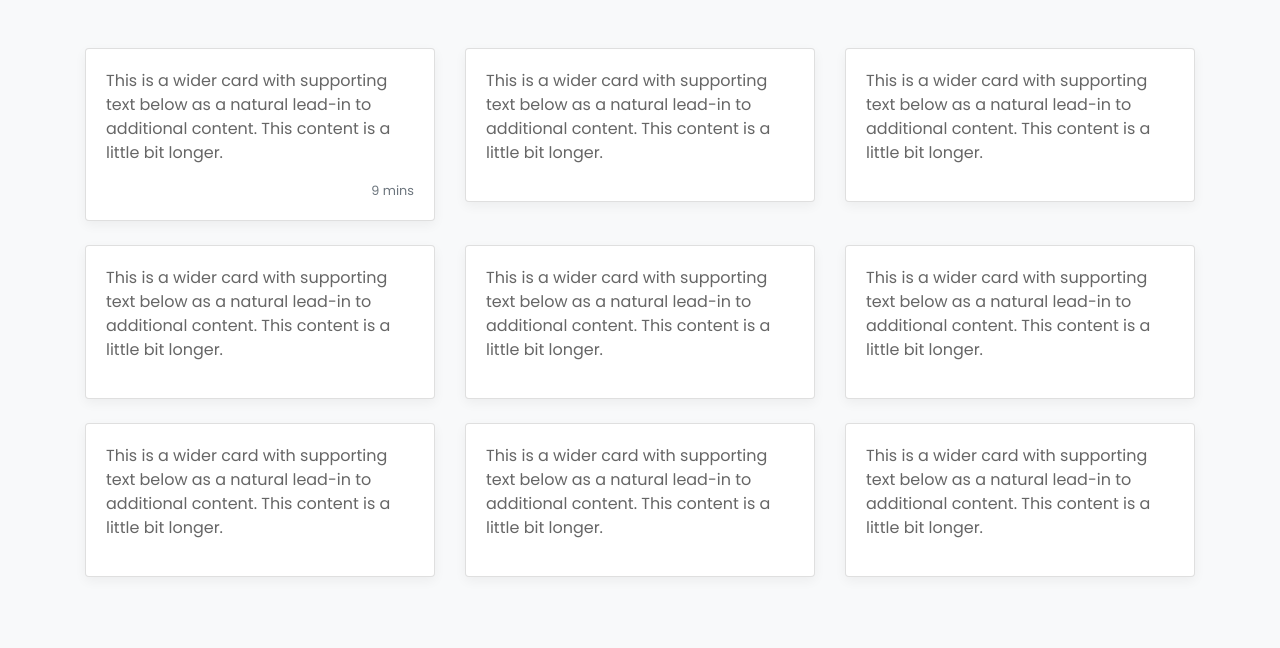
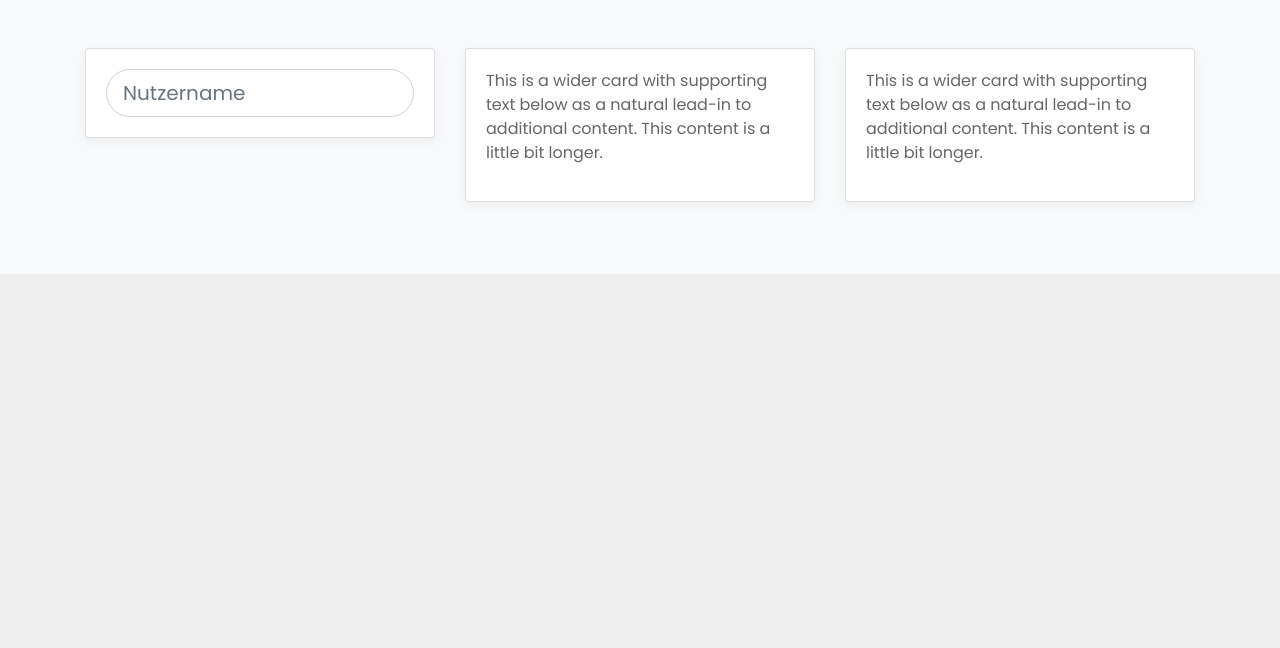
Before and after one commit to nikolaischunk/qv_calvulator, a PHP site: page / in a window 1280 px wide. Shown: the top 648 px of the page. Run offline with PHP 8.4, Linux system fonts and the light colour scheme.

Commit message:
Update index.php

```diff
--- a/02_PHP/index.php
+++ b/02_PHP/index.php
@@ -8,37 +8,25 @@
     <div class="container">
 
         <div class="row">
+
+
             <div class="col-md-4">
                 <div class="card mb-4 box-shadow">
-
                     <div class="card-body">
-                        <p class="card-text">This is a wider card with supporting text below as a natural lead-in to additional content. This content is a little bit longer.</p>
+                        <input placeholder="Nutzername" type="text" id="username" name="username" required="required" maxlength="64"
+                               minlength="4" class="form-control rounded-pill form-control-lg"
+                               placeholder="Email">
                         <div class="d-flex justify-content-between align-items-center">
                             <div class="btn-group">
-
                             </div>
-                            <small class="text-muted">9 mins</small>
                         </div>
                     </div>
                 </div>
             </div>
+
+
             <div class="col-md-4">
                 <div class="card mb-4 box-shadow">
-
-                    <div class="card-body">
-                        <p class="card-text">This is a wider card with supporting text below as a natural lead-in to additional content. This content is a little bit longer.</p>
-                        <div class="d-flex justify-content-between align-items-center">
-                            <div class="btn-group">
-
-                            </div>
-
-                        </div>
-                    </div>
-                </div>
-            </div>
-            <div class="col-md-4">
-                <div class="card mb-4 box-shadow">
-
                     <div class="card-body">
                         <p class="card-text">This is a wider card with supporting text below as a natural lead-in to additional content. This content is a little bit longer.</p>
                         <div class="d-flex justify-content-between align-items-center">
@@ -51,37 +39,9 @@
                 </div>
             </div>
 
+
             <div class="col-md-4">
                 <div class="card mb-4 box-shadow">
-
-                    <div class="card-body">
-                        <p class="card-text">This is a wider card with supporting text below as a natural lead-in to additional content. This content is a little bit longer.</p>
-                        <div class="d-flex justify-content-between align-items-center">
-                            <div class="btn-group">
-
-                            </div>
-
-                        </div>
-                    </div>
-                </div>
-            </div>
-            <div class="col-md-4">
-                <div class="card mb-4 box-shadow">
-
-                    <div class="card-body">
-                        <p class="card-text">This is a wider card with supporting text below as a natural lead-in to additional content. This content is a little bit longer.</p>
-                        <div class="d-flex justify-content-between align-items-center">
-                            <div class="btn-group">
-
-                            </div>
-
-                        </div>
-                    </div>
-                </div>
-            </div>
-            <div class="col-md-4">
-                <div class="card mb-4 box-shadow">
-
                     <div class="card-body">
                         <p class="card-text">This is a wider card with supporting text below as a natural lead-in to additional content. This content is a little bit longer.</p>
                         <div class="d-flex justify-content-between align-items-center">
@@ -94,49 +54,7 @@
                 </div>
             </div>
 
-            <div class="col-md-4">
-                <div class="card mb-4 box-shadow">
 
-                    <div class="card-body">
-                        <p class="card-text">This is a wider card with supporting text below as a natural lead-in to additional content. This content is a little bit longer.</p>
-                        <div class="d-flex justify-content-between align-items-center">
-                            <div class="btn-group">
-
-
-                            </div>
-
-                        </div>
-                    </div>
-                </div>
-            </div>
-            <div class="col-md-4">
-                <div class="card mb-4 box-shadow">
-
-                    <div class="card-body">
-                        <p class="card-text">This is a wider card with supporting text below as a natural lead-in to additional content. This content is a little bit longer.</p>
-                        <div class="d-flex justify-content-between align-items-center">
-                            <div class="btn-group">
-
-                            </div>
-
-                        </div>
-                    </div>
-                </div>
-            </div>
-            <div class="col-md-4">
-                <div class="card mb-4 box-shadow">
-
-                    <div class="card-body">
-                        <p class="card-text">This is a wider card with supporting text below as a natural lead-in to additional content. This content is a little bit longer.</p>
-                        <div class="d-flex justify-content-between align-items-center">
-                            <div class="btn-group">
-
-                            </div>
-
-                        </div>
-                    </div>
-                </div>
-            </div>
         </div>
     </div>
 </div>
```
